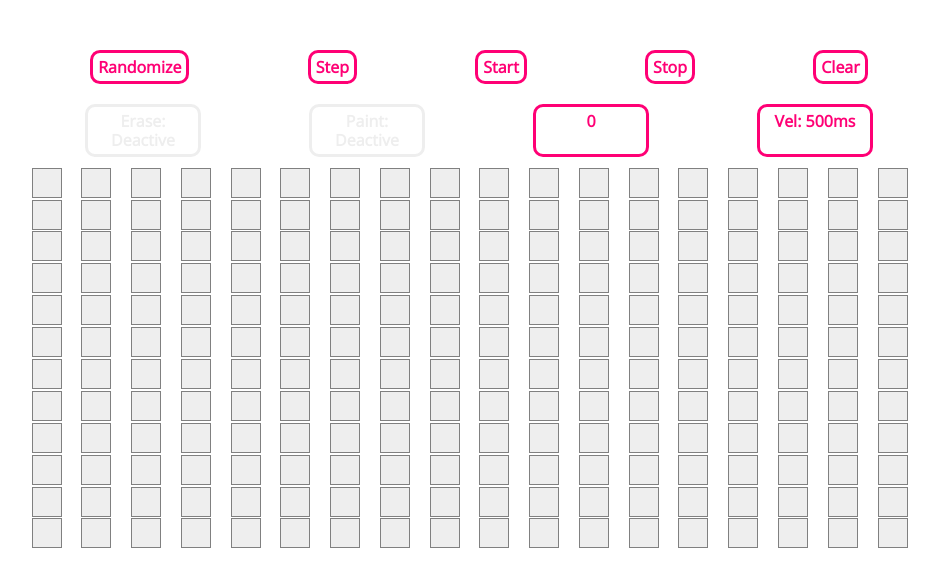
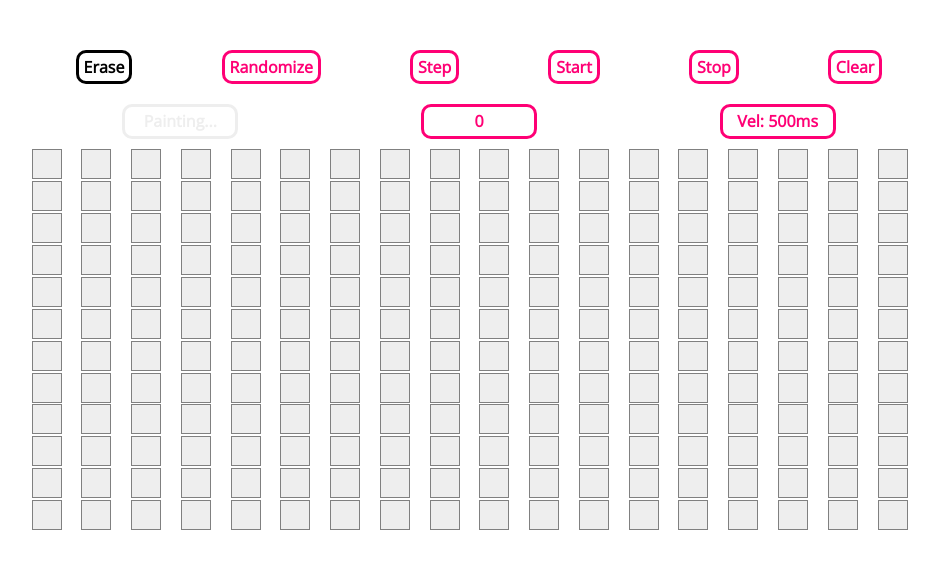
Before and after one commit to JomaDm/ConwaysGOL, a React (Vite) app: page / in a window 1280 px wide. Shown: the top 586 px of the page, without its empty margins (161-1100 px from the left). Built offline with nearby package versions, Linux system fonts and the light colour scheme.

Commit message:
Agregada funcionalidad para pintar o borrar

```diff
--- a/src/App.jsx
+++ b/src/App.jsx
@@ -1,6 +1,7 @@
 import React from 'react';
 import { useState } from 'react';
 import Board from './Board';
+import { PaintProvider } from './context/PaintContext';
 import { AppContainer, GlobalStyles } from './Styles';
 
 function App(props) {
@@ -8,7 +9,9 @@ function App(props) {
 		<>
 			<GlobalStyles></GlobalStyles>
 			<AppContainer>
-				<Board></Board>
+				<PaintProvider>
+					<Board></Board>
+				</PaintProvider>
 			</AppContainer>
 		</>
 	);
--- a/src/Board.jsx
+++ b/src/Board.jsx
@@ -1,4 +1,4 @@
-import React, { useState, useEffect } from 'react';
+import React, { useState, useEffect, useContext } from 'react';
 import {
 	Container,
 	BoardContainer,
@@ -10,6 +10,7 @@ import {
 	Information,
 } from './Styles';
 import Square from './Square';
+import PaintContext from './context/PaintContext';
 
 const defaultColor = '#EEEEEE';
 const selectedColor = '#FF0075';
@@ -35,8 +36,7 @@ const createMatriz = (countY, countX) => {
 };
 
 const Board = () => {
-	const [mouseOver, setMouseOver] = useState(false);
-	const [eraseOver, setEraseOver] = useState(false);
+	const { mouseOver, paint, handlePainting } = useContext(PaintContext);
 	const [countPainted, setCountPainted] = useState(0);
 	const [start, setStart] = useState(false);
 	const [counter, setCounter] = useState(0);
@@ -78,9 +78,17 @@ const Board = () => {
 
 				let neighbours = 0;
 				coords.forEach((element) => {
-					if (element.x >= 0 && element.x < countX && element.y >= 0 && element.y < countY) {
+					if (
+						element.x >= 0 &&
+						element.x < countX &&
+						element.y >= 0 &&
+						element.y < countY
+					) {
 						//console.log(element);
-						neighbours = boardArray[element.y][element.x] === '*' ? neighbours + 1 : neighbours;
+						neighbours =
+							boardArray[element.y][element.x] === '*'
+								? neighbours + 1
+								: neighbours;
 					}
 				});
 				if (neighbours === 0 || neighbours === 1 || neighbours > 3) {
@@ -105,7 +113,7 @@ const Board = () => {
 		} else {
 			time = !time
 				? setTimeout(() => {
-						console.log('cont');
+						//console.log('cont');
 						setCounter(counter + 1);
 						step();
 				  }, 500)
@@ -126,10 +134,22 @@ const Board = () => {
 	return (
 		<Container>
 			<ActionsRow>
-				<ActionButton disabled={start} onClick={randomizeBoard} color={!start ? selectedColor : defaultColor}>
+				<ActionButton
+					disabled={start}
+					color={!start ? (!paint ? selectedColor : '') : defaultColor}
+					onClick={!start ? handlePainting : null}>
+					{paint ? 'Erase' : 'Paint'}
+				</ActionButton>
+				<ActionButton
+					disabled={start}
+					onClick={randomizeBoard}
+					color={!start ? selectedColor : defaultColor}>
 					Randomize
 				</ActionButton>
-				<ActionButton disabled={start} onClick={step} color={!start ? selectedColor : defaultColor}>
+				<ActionButton
+					disabled={start}
+					onClick={step}
+					color={!start ? selectedColor : defaultColor}>
 					Step
 				</ActionButton>
 				<ActionButton onClick={(e) => setStart(true)} color={selectedColor}>
@@ -138,16 +158,16 @@ const Board = () => {
 				<ActionButton onClick={(e) => setStart(false)} color={selectedColor}>
 					Stop
 				</ActionButton>
-				<ActionButton disabled={start} onClick={clearBoard} color={!start ? selectedColor : defaultColor}>
+				<ActionButton
+					disabled={start}
+					onClick={clearBoard}
+					color={!start ? selectedColor : defaultColor}>
 					Clear
 				</ActionButton>
 			</ActionsRow>
 			<ActionsRow>
-				<Information color={eraseOver ? selectedColor : defaultColor}>
-					Erase: {mouseOver ? 'Active' : 'Deactive'}
-				</Information>
 				<Information color={mouseOver ? selectedColor : defaultColor}>
-					Paint: {mouseOver ? 'Active' : 'Deactive'}
+					{paint ? 'Painting...' : 'Erasing...'}
 				</Information>
 				<Information color={selectedColor}>{countPainted}</Information>
 				<Information color={selectedColor}>Vel: 500ms</Information>
@@ -162,10 +182,6 @@ const Board = () => {
 										setBoardArray={setBoardArray}
 										indexY={i}
 										indexX={j}
-										setEraseOver={setEraseOver}
-										eraseOver={eraseOver}
-										mouseOver={mouseOver}
-										setMouseOver={setMouseOver}
 										boardArray={boardArray}
 										defaultColor={element === '' ? defaultColor : selectedColor}
 									/>
--- a/src/Square.jsx
+++ b/src/Square.jsx
@@ -1,17 +1,16 @@
-import React, { useState, useEffect, memo } from 'react';
+import React, { useState, useEffect, memo, useContext } from 'react';
+import PaintContext from './context/PaintContext';
 import { Button } from './Styles';
 
 const Square = ({
 	defaultColor,
-	setEraseOver,
-	eraseOver,
 	boardArray,
 	setBoardArray,
 	indexY,
 	indexX,
-	setMouseOver,
-	mouseOver,
 }) => {
+	const { mouseOver, paint, handleMouseOver } = useContext(PaintContext);
+
 	const paintArray = () => {
 		let aux = [...boardArray];
 		//aux[indexY][indexX] = aux[indexY][indexX] === '' ? '*' : '';
@@ -26,29 +25,29 @@ const Square = ({
 		setBoardArray(aux);
 	};
 
-	const HandleMouseOver = () => {
-		paintArray();
+	const handlePaintingGlobal = () => {
+		if (paint) {
+			paintArray();
+		} else {
+			eraseArray();
+		}
 	};
 
-	const HandleOnClick = (e) => {
-		setMouseOver(!mouseOver);
-		if (!mouseOver) {
-			paintArray();
-		}
-	};
-	const HandleErase = (e) => {
-		setEraseOver(!eraseOver);
-		if (!eraseOver) {
-			eraseArray();
+	const handleOnClick = (e) => {
+		handleMouseOver();
+		//handlePainting();
+		handlePaintingGlobal();
+		if (mouseOver) {
+			handlePaintingGlobal();
 		}
 	};
 
 	return (
 		<Button
 			backgroundColor={defaultColor}
-			onMouseOver={mouseOver ? HandleMouseOver : null}
-			// onDoubleClick={eraseOver ? HandleErase : null}
-			onClick={(e) => HandleOnClick(e)}></Button>
+			onMouseOver={mouseOver ? handlePaintingGlobal : null}
+			// onDoubleClick={eraseOver ? handleErase : null}
+			onClick={handleOnClick}></Button>
 	);
 };
 
--- /dev/null
+++ b/src/context/PaintContext.jsx
@@ -0,0 +1,18 @@
+import { createContext, useState } from 'react';
+
+const PaintContext = createContext();
+
+const PaintProvider = ({ children }) => {
+	const [mouseOver, setMouseOver] = useState(false);
+	const [paint, setPaint] = useState(true);
+
+	const handleMouseOver = () => setMouseOver(!mouseOver);
+	const handlePainting = () => setPaint(!paint);
+
+	const data = { paint, handlePainting, mouseOver, handleMouseOver };
+
+	return <PaintContext.Provider value={data}>{children}</PaintContext.Provider>;
+};
+
+export { PaintProvider };
+export default PaintContext;
```
